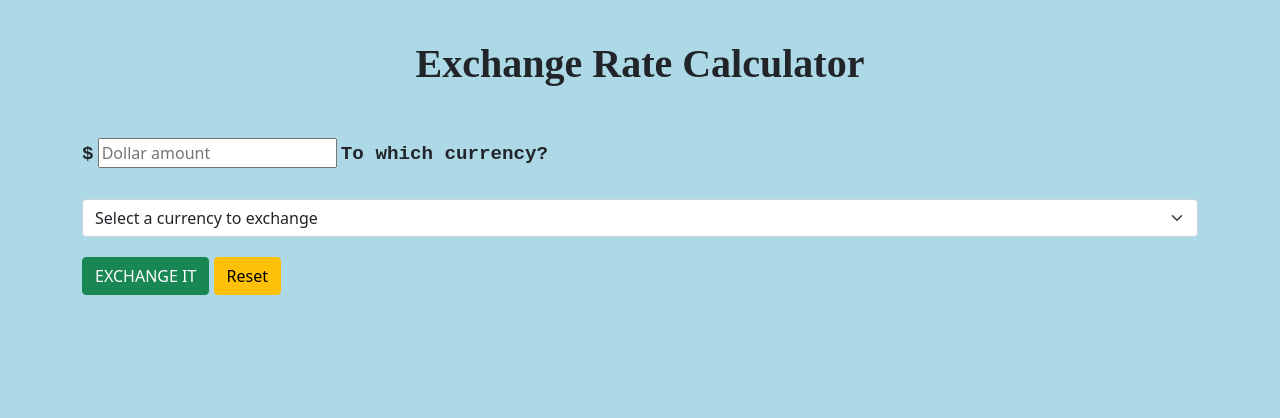
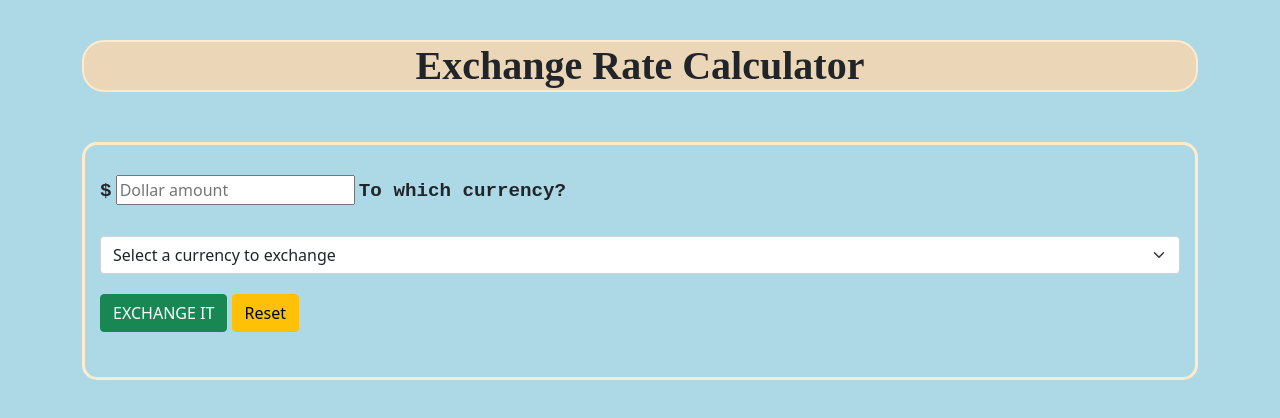
Before and after one commit to EmilioG1/exchange-rate, a website built with webpack: page src/index.html in a window 1280 px wide. Built offline with nearby package versions, Linux system fonts and the light colour scheme.

Commit message:
final commit

```diff
--- a/src/css/styles.css
+++ b/src/css/styles.css
@@ -9,6 +9,16 @@ h1 {
   margin-bottom: 50px;
   font-family: serif;
   font-weight: 600;
+  background-color: rgb(235, 214, 183);
+  border: 2px blanchedalmond solid;
+  border-radius: 22px;
+}
+
+form {
+  border: 3px solid blanchedalmond;
+  border-radius: 15px;
+  padding: 15px;
+  padding-top: 30px;
 }
 
 h1:hover {
@@ -24,7 +34,7 @@ label {
 
 button {
   margin-top: 20px;
-  margin-bottom: 40px;
+  margin-bottom: 30px;
 }
 
 button:hover {
@@ -35,6 +45,7 @@ button:hover {
   font-family: 'Trebuchet MS', 'Lucida Sans Unicode', 'Lucida Grande', 'Lucida Sans', Arial, sans-serif;
   text-align: center;
   font-size: 22px ;
+  margin-top: 20px;
 }
 
 .output:hover {
--- a/src/exchange.js
+++ b/src/exchange.js
@@ -8,7 +8,7 @@ export class ApiCall {
         return response.json();
       })
       .catch(function (error) {
-        return error;
+        return Error(error);
       });
   }
 }
```
